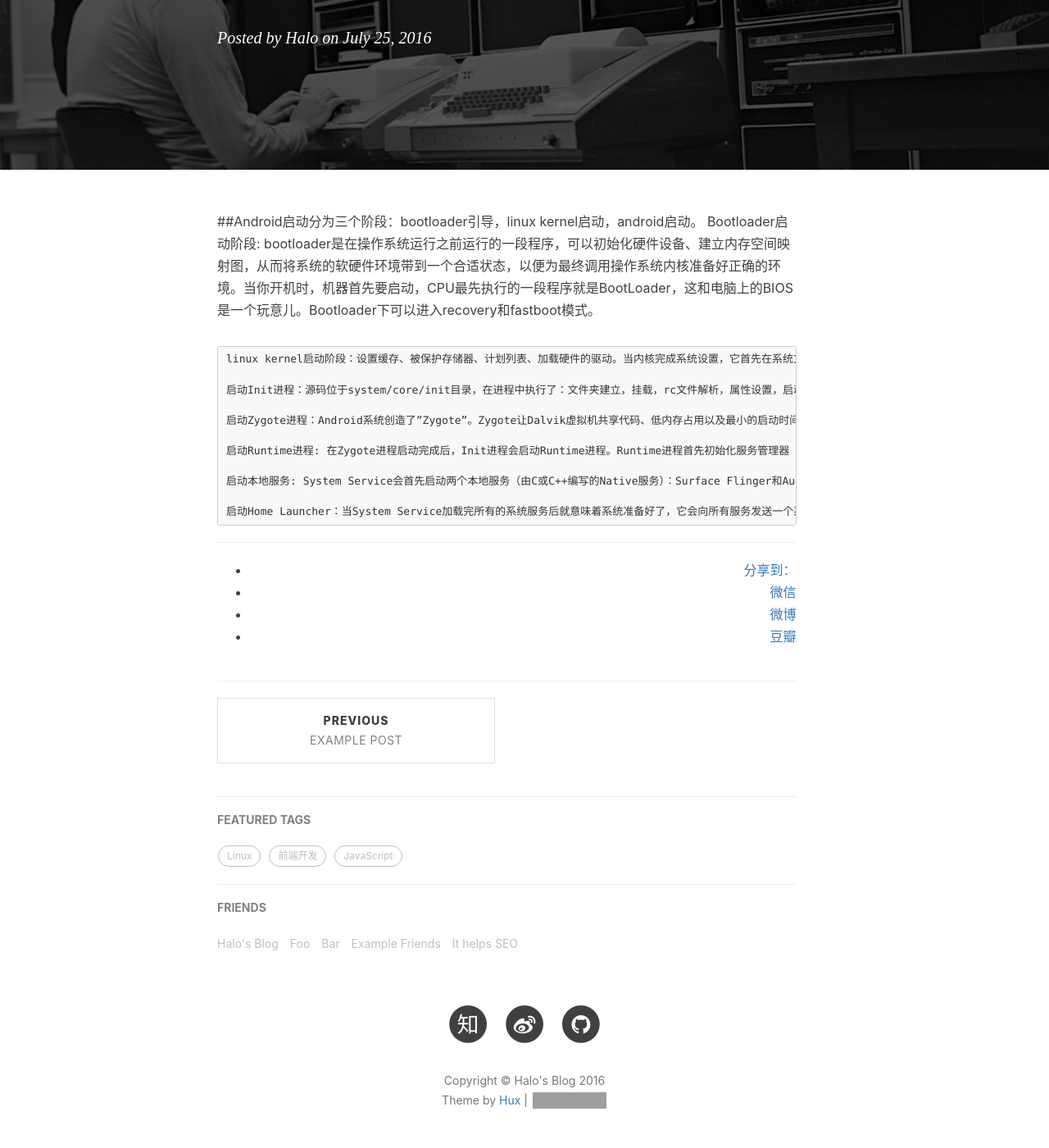
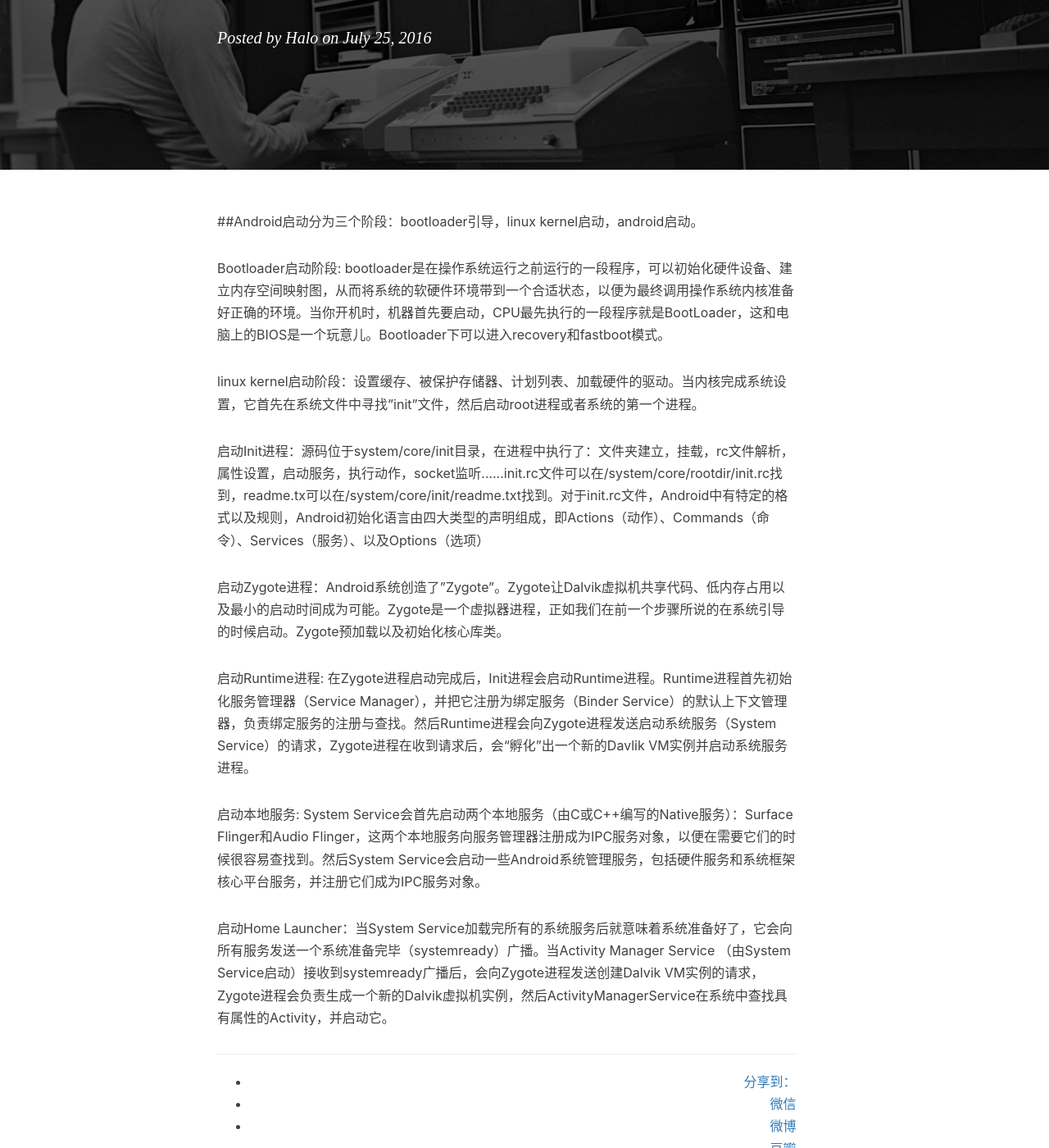
Before and after one commit to Halo1236/Halo1236.github.io, a Jekyll site: the page built from _posts/2016-07-25-androidLoad.markdown, in a window 1280 px wide and 1400 px high, scrolled down 316 px. Shown: the whole window at 82% size. Built offline with Jekyll 4.4.1, drawn with Linux system fonts in a browser that asks for light colours; nearby versions of some CDN libraries; comment, search, counter and statistics services are not loaded; grey boxes are pictures that could not be loaded.

Commit message:
文章修正

```diff
--- a/_posts/2016-07-25-androidLoad.markdown
+++ b/_posts/2016-07-25-androidLoad.markdown
@@ -11,16 +11,17 @@ tags:
 ---
 
 ##Android启动分为三个阶段：bootloader引导，linux kernel启动，android启动。
-    Bootloader启动阶段: bootloader是在操作系统运行之前运行的一段程序，可以初始化硬件设备、建立内存空间映射图，从而将系统的软硬件环境带到一个合适状态，以便为最终调用操作系统内核准备好正确的环境。当你开机时，机器首先要启动，CPU最先执行的一段程序就是BootLoader，这和电脑上的BIOS是一个玩意儿。Bootloader下可以进入recovery和fastboot模式。
 
-    linux kernel启动阶段：设置缓存、被保护存储器、计划列表、加载硬件的驱动。当内核完成系统设置，它首先在系统文件中寻找”init”文件，然后启动root进程或者系统的第一个进程。
+Bootloader启动阶段: bootloader是在操作系统运行之前运行的一段程序，可以初始化硬件设备、建立内存空间映射图，从而将系统的软硬件环境带到一个合适状态，以便为最终调用操作系统内核准备好正确的环境。当你开机时，机器首先要启动，CPU最先执行的一段程序就是BootLoader，这和电脑上的BIOS是一个玩意儿。Bootloader下可以进入recovery和fastboot模式。
 
-    启动Init进程：源码位于system/core/init目录，在进程中执行了：文件夹建立，挂载，rc文件解析，属性设置，启动服务，执行动作，socket监听……init.rc文件可以在/system/core/rootdir/init.rc找到，readme.tx可以在/system/core/init/readme.txt找到。对于init.rc文件，Android中有特定的格式以及规则，Android初始化语言由四大类型的声明组成，即Actions（动作）、Commands（命令）、Services（服务）、以及Options（选项）
+linux kernel启动阶段：设置缓存、被保护存储器、计划列表、加载硬件的驱动。当内核完成系统设置，它首先在系统文件中寻找”init”文件，然后启动root进程或者系统的第一个进程。
 
-    启动Zygote进程：Android系统创造了”Zygote”。Zygote让Dalvik虚拟机共享代码、低内存占用以及最小的启动时间成为可能。Zygote是一个虚拟器进程，正如我们在前一个步骤所说的在系统引导的时候启动。Zygote预加载以及初始化核心库类。
+启动Init进程：源码位于system/core/init目录，在进程中执行了：文件夹建立，挂载，rc文件解析，属性设置，启动服务，执行动作，socket监听……init.rc文件可以在/system/core/rootdir/init.rc找到，readme.tx可以在/system/core/init/readme.txt找到。对于init.rc文件，Android中有特定的格式以及规则，Android初始化语言由四大类型的声明组成，即Actions（动作）、Commands（命令）、Services（服务）、以及Options（选项）
 
-    启动Runtime进程: 在Zygote进程启动完成后，Init进程会启动Runtime进程。Runtime进程首先初始化服务管理器（Service Manager），并把它注册为绑定服务（Binder Service）的默认上下文管理器，负责绑定服务的注册与查找。然后Runtime进程会向Zygote进程发送启动系统服务（System Service）的请求，Zygote进程在收到请求后，会“孵化”出一个新的Davlik VM实例并启动系统服务进程。
+启动Zygote进程：Android系统创造了”Zygote”。Zygote让Dalvik虚拟机共享代码、低内存占用以及最小的启动时间成为可能。Zygote是一个虚拟器进程，正如我们在前一个步骤所说的在系统引导的时候启动。Zygote预加载以及初始化核心库类。
 
-    启动本地服务: System Service会首先启动两个本地服务（由C或C++编写的Native服务）：Surface Flinger和Audio Flinger，这两个本地服务向服务管理器注册成为IPC服务对象，以便在需要它们的时候很容易查找到。然后System Service会启动一些Android系统管理服务，包括硬件服务和系统框架核心平台服务，并注册它们成为IPC服务对象。
+启动Runtime进程: 在Zygote进程启动完成后，Init进程会启动Runtime进程。Runtime进程首先初始化服务管理器（Service Manager），并把它注册为绑定服务（Binder Service）的默认上下文管理器，负责绑定服务的注册与查找。然后Runtime进程会向Zygote进程发送启动系统服务（System Service）的请求，Zygote进程在收到请求后，会“孵化”出一个新的Davlik VM实例并启动系统服务进程。
 
-    启动Home Launcher：当System Service加载完所有的系统服务后就意味着系统准备好了，它会向所有服务发送一个系统准备完毕（systemready）广播。当Activity Manager Service （由System Service启动）接收到systemready广播后，会向Zygote进程发送创建Dalvik VM实例的请求，Zygote进程会负责生成一个新的Dalvik虚拟机实例，然后ActivityManagerService在系统中查找具有<category android:name="android.intent.category.HOME"/>属性的Activity，并启动它。
+启动本地服务: System Service会首先启动两个本地服务（由C或C++编写的Native服务）：Surface Flinger和Audio Flinger，这两个本地服务向服务管理器注册成为IPC服务对象，以便在需要它们的时候很容易查找到。然后System Service会启动一些Android系统管理服务，包括硬件服务和系统框架核心平台服务，并注册它们成为IPC服务对象。
+
+启动Home Launcher：当System Service加载完所有的系统服务后就意味着系统准备好了，它会向所有服务发送一个系统准备完毕（systemready）广播。当Activity Manager Service （由System Service启动）接收到systemready广播后，会向Zygote进程发送创建Dalvik VM实例的请求，Zygote进程会负责生成一个新的Dalvik虚拟机实例，然后ActivityManagerService在系统中查找具有<category android:name="android.intent.category.HOME"/>属性的Activity，并启动它。
```
